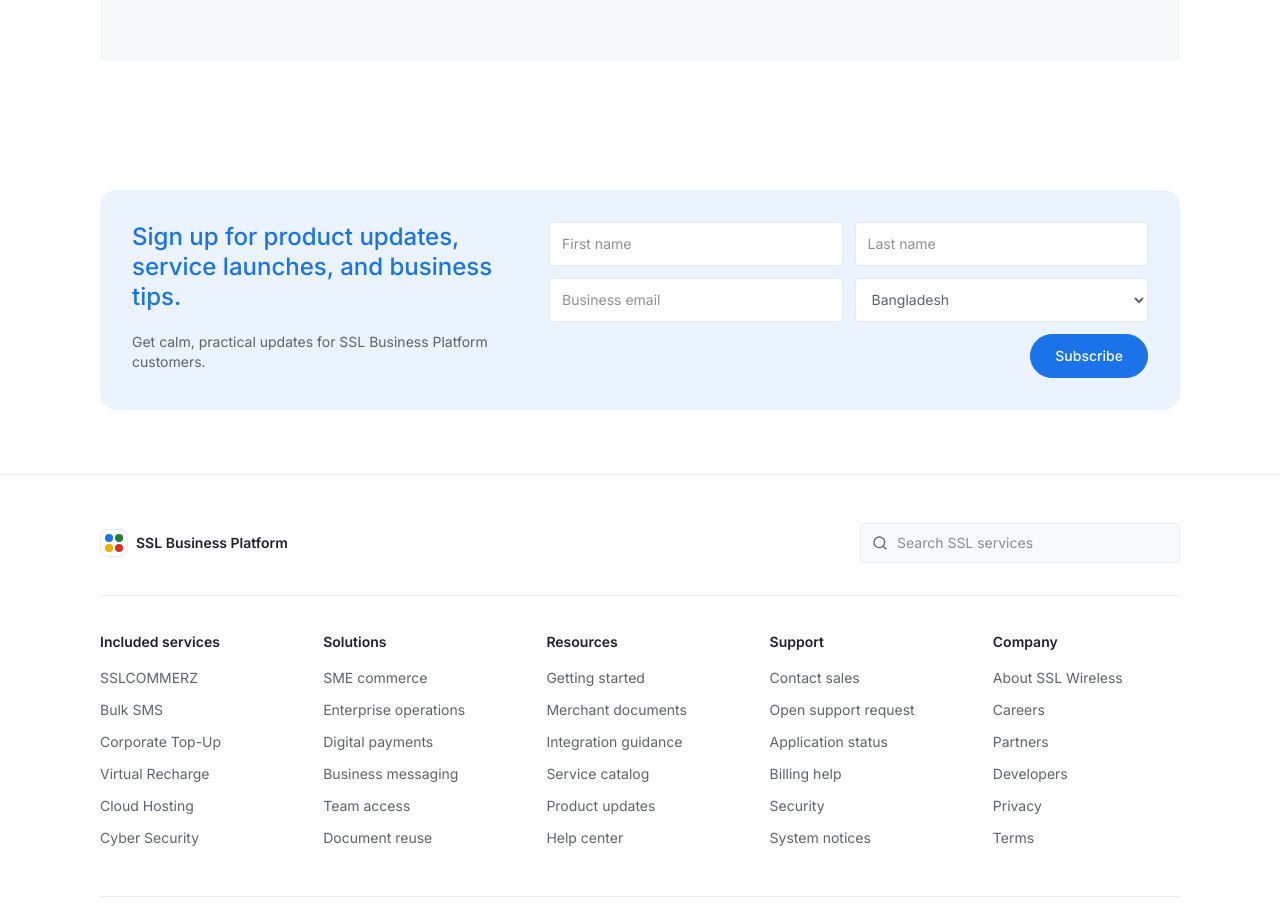
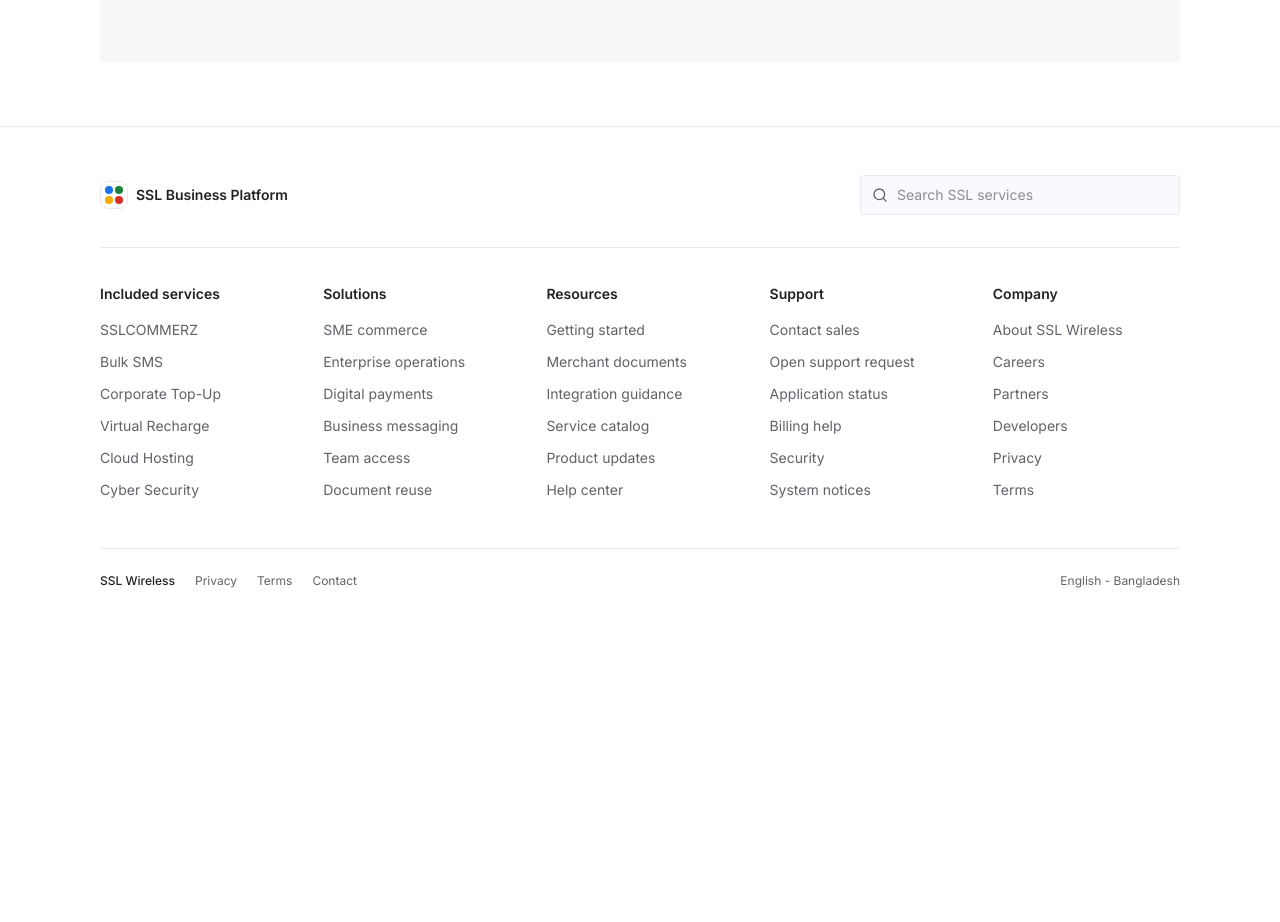
Before and after one commit to alimoon-nisha/ssl_business_platform, a Next.js app: page /products/messaging-suite in a window 1280 px wide. Shown: the part 4563-5485 px from the top of the page. After the commit the page ends 5200 px from the top, so only its background shows below. Built offline with nearby package versions, Linux system fonts and the light colour scheme.

Commit message:
Refine marketing sections and fix lint issues

```diff
--- a/src/app/page.tsx
+++ b/src/app/page.tsx
@@ -8,7 +8,6 @@
 import { Footer } from "@/components/marketing/Footer";
 import { Header } from "@/components/marketing/Header";
 import { HeroMockup } from "@/components/marketing/HeroMockup";
-import { NewsletterBlock } from "@/components/marketing/NewsletterBlock";
 import { ProductIconStrip } from "@/components/marketing/ProductIconStrip";
 import { AssessmentTriggerCard } from "@/components/marketing/AssessmentTriggerCard";
 import { ResourceCard } from "@/components/marketing/ResourceCard";
@@ -46,6 +45,7 @@
           </div>
 
           <section id="overview" className="container-lg pb-20 text-center">
+            <ProductIconStrip />
             <h2 className="mx-auto max-w-2xl text-3xl font-medium leading-tight text-text-primary">
               All the services your business needs, managed from one account.
             </h2>
@@ -61,7 +61,6 @@
                 </div>
               ))}
             </div>
-            <ProductIconStrip />
           </section>
         </section>
 
@@ -171,7 +170,6 @@
         </section>
 
         <CTASection />
-        <NewsletterBlock />
       </main>
       <Footer />
     </>
--- a/src/components/marketing/AssessmentTriggerCard.tsx
+++ b/src/components/marketing/AssessmentTriggerCard.tsx
@@ -1,7 +1,6 @@
 "use client";
 
 import { useState } from "react";
-import Link from "next/link";
 import { Card } from "@/components/ui/Card";
 import { ServiceAssessmentModal } from "@/components/marketing/ServiceAssessmentModal";
 
--- a/src/components/marketing/CTASection.tsx
+++ b/src/components/marketing/CTASection.tsx
@@ -14,8 +14,8 @@
   icon?: "marks" | "payment";
 }) {
   return (
-    <section className="container-lg py-16">
-      <div className="rounded-sm bg-surface-alt px-6 py-16 text-center">
+    <section id="cta" className="container-lg py-16">
+      <div className="rounded-sm bg-[#eaf3ff] px-6 py-16 text-center">
         {icon === "marks" ? (
           <MiniPaymentMarks />
         ) : (
--- a/src/components/marketing/NewsletterBlock.tsx
+++ /dev/null
@@ -1,60 +0,0 @@
-import { Button } from "@/components/ui/Button";
-
-export function NewsletterBlock() {
-  return (
-    <section id="newsletter" className="container-lg py-16">
-      <div className="grid gap-8 rounded-2xl bg-[#eaf3ff] p-6 md:grid-cols-[0.9fr_1.4fr] md:p-8">
-        <div>
-          <h2 className="max-w-sm text-2xl font-medium leading-tight text-primary">
-            Sign up for product updates, service launches, and business tips.
-          </h2>
-          <p className="mt-5 text-sm text-text-secondary">
-            Get calm, practical updates for SSL Business Platform customers.
-          </p>
-        </div>
-        <form className="grid gap-3 self-center sm:grid-cols-2">
-          <label className="sr-only" htmlFor="newsletter-first-name">
-            First name
-          </label>
-          <input
-            id="newsletter-first-name"
-            className="h-11 rounded-sm border border-border-soft bg-white px-3 text-sm"
-            placeholder="First name"
-          />
-          <label className="sr-only" htmlFor="newsletter-last-name">
-            Last name
-          </label>
-          <input
-            id="newsletter-last-name"
-            className="h-11 rounded-sm border border-border-soft bg-white px-3 text-sm"
-            placeholder="Last name"
-          />
-          <label className="sr-only" htmlFor="newsletter-email">
-            Business email
-          </label>
-          <input
-            id="newsletter-email"
-            type="email"
-            className="h-11 rounded-sm border border-border-soft bg-white px-3 text-sm"
-            placeholder="Business email"
-          />
-          <label className="sr-only" htmlFor="newsletter-region">
-            Region
-          </label>
-          <select
-            id="newsletter-region"
-            className="h-11 rounded-sm border border-border-soft bg-white px-3 text-sm text-text-secondary"
-            defaultValue="Bangladesh"
-          >
-            <option>Bangladesh</option>
-          </select>
-          <div className="sm:col-span-2 sm:justify-self-end">
-            <Button type="button" className="h-10 px-5">
-              Subscribe
-            </Button>
-          </div>
-        </form>
-      </div>
-    </section>
-  );
-}
--- a/src/components/marketing/ProductIconStrip.tsx
+++ b/src/components/marketing/ProductIconStrip.tsx
@@ -1,40 +1,32 @@
 import {
   Banknote,
-  Cloud,
   Code2,
   CreditCard,
   MessageSquareText,
-  RotateCcw,
-  ShieldCheck,
   Smartphone,
   UsersRound,
 } from "lucide-react";
 import Link from "next/link";
 import { productIconItems } from "@/data/mockPlatform";
 
-const iconMap = [
-  { Icon: CreditCard, tone: "text-primary bg-blue-50" },
-  { Icon: MessageSquareText, tone: "text-success bg-green-50" },
-  { Icon: Smartphone, tone: "text-amber-700 bg-amber-50" },
-  { Icon: RotateCcw, tone: "text-error bg-red-50" },
-  { Icon: Cloud, tone: "text-primary bg-blue-50" },
-  { Icon: ShieldCheck, tone: "text-success bg-green-50" },
-  { Icon: Code2, tone: "text-error bg-red-50" },
-  { Icon: UsersRound, tone: "text-amber-700 bg-amber-50" },
-];
+const iconMap = {
+  "Payment Gateway": { Icon: CreditCard, tone: "text-primary bg-blue-50" },
+  SMS: { Icon: MessageSquareText, tone: "text-success bg-green-50" },
+  "Corporate Top-Up": { Icon: Smartphone, tone: "text-amber-700 bg-amber-50" },
+  "Sales Force Automation": { Icon: UsersRound, tone: "text-error bg-red-50" },
+};
 
 const productHrefs: Record<string, string> = {
   "Payment Gateway": "/products/payment-gateway",
   SMS: "/products/messaging-suite",
   "Corporate Top-Up": "/products/corporate-recharge",
-  "Virtual Recharge": "/products/corporate-recharge",
 };
 
 export function ProductIconStrip() {
   return (
     <div className="mt-12 flex flex-wrap items-start justify-center gap-x-5 gap-y-5">
-      {productIconItems.map((item, index) => {
-        const { Icon, tone } = iconMap[index];
+      {productIconItems.map((item) => {
+        const { Icon, tone } = iconMap[item as keyof typeof iconMap];
         return (
           <Link
             key={item}
--- a/src/components/product/ProductDetailPage.tsx
+++ b/src/components/product/ProductDetailPage.tsx
@@ -1,6 +1,5 @@
 import { Footer } from "@/components/marketing/Footer";
 import { Header } from "@/components/marketing/Header";
-import { NewsletterBlock } from "@/components/marketing/NewsletterBlock";
 import { ProductBenefits } from "@/components/product/ProductBenefits";
 import { ProductCTA } from "@/components/product/ProductCTA";
 import { ProductFAQ } from "@/components/product/ProductFAQ";
@@ -71,7 +70,6 @@
           href={startHref}
           icon={product.heroIcon}
         />
-        <NewsletterBlock />
       </main>
       <Footer />
     </>
--- a/src/components/product/ServiceApplicationShell.tsx
+++ b/src/components/product/ServiceApplicationShell.tsx
@@ -1,7 +1,6 @@
 import type { ReactNode } from "react";
 import Image from "next/image";
 import { TopBar } from "@/components/dashboard/TopBar";
-import { cn } from "@/lib/cn";
 
 export function ServiceApplicationShell({
   children,
--- a/src/components/product/ServiceApplicationWizard.tsx
+++ b/src/components/product/ServiceApplicationWizard.tsx
@@ -1,11 +1,10 @@
 "use client";
 
-import { useState, useEffect } from "react";
+import { useState } from "react";
 import Link from "next/link";
-import { Upload, Check, X } from "lucide-react";
+import { Upload, Check } from "lucide-react";
 import { Badge } from "@/components/ui/Badge";
 import { Button, ButtonLink } from "@/components/ui/Button";
-import { Card } from "@/components/ui/Card";
 import { cn } from "@/lib/cn";
 
 type ServiceSlug = "payment-gateway" | "messaging-suite" | "corporate-recharge" | "cloud-hosting";
@@ -43,20 +42,12 @@
 ];
 
 export function ServiceApplicationWizard({ serviceSlug, serviceLabel, packageName }: ServiceApplicationWizardProps) {
-  const [isMounted, setIsMounted] = useState(false);
   const [step, setStep] = useState<Step>(1);
   const [termsAccepted, setTermsAccepted] = useState(false);
   const [selectedPackage, setSelectedPackage] = useState(packageName || "");
   const [uploadedFiles, setUploadedFiles] = useState<Record<string, string>>({});
 
-  useEffect(() => {
-    setIsMounted(true);
-  }, []);
-
   const packageList = packageOptions[serviceSlug as ServiceSlug] ?? [];
-
-  const selectedPackageLabel =
-    packageList.find((item) => item.id === selectedPackage)?.name || selectedPackage || "Not selected";
 
   const canGoNext =
     (step === 1 && termsAccepted) ||
@@ -311,7 +302,7 @@
             </Button>
           ) : null}
           {step < 4 ? (
-            <Button type="button" onClick={goNext} disabled={!isMounted || !canGoNext}>
+            <Button type="button" onClick={goNext} disabled={!canGoNext}>
               Next
             </Button>
           ) : (
--- a/src/data/mockPlatform.ts
+++ b/src/data/mockPlatform.ts
@@ -2,10 +2,6 @@
   "Payment Gateway",
   "SMS",
   "Corporate Top-Up",
-  "Virtual Recharge",
-  "Cloud Hosting",
-  "Cyber Security",
-  "Software Development",
   "Sales Force Automation",
 ];
 
```
Also changed, not shown: src/components/auth/GetStartedWizard.tsx (+6 -16 lines), 3 other files (tests, documents, lock files or other folders).
